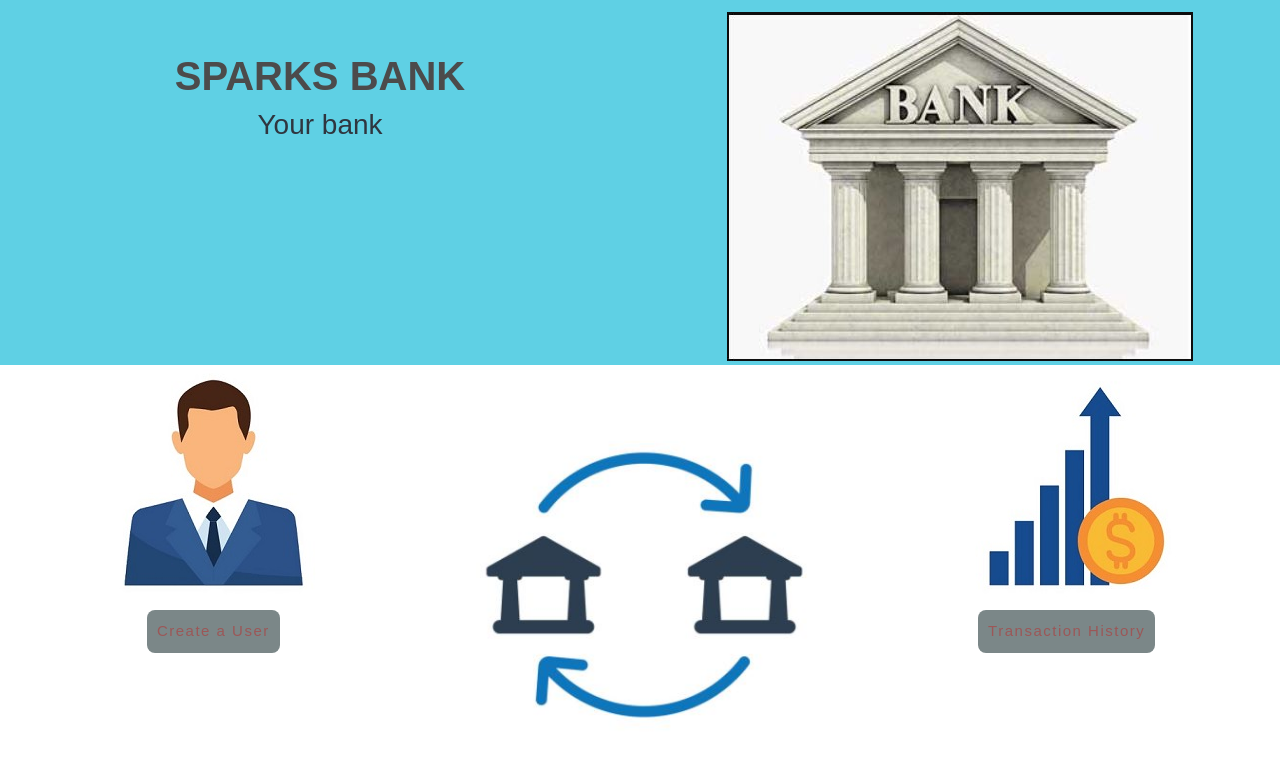
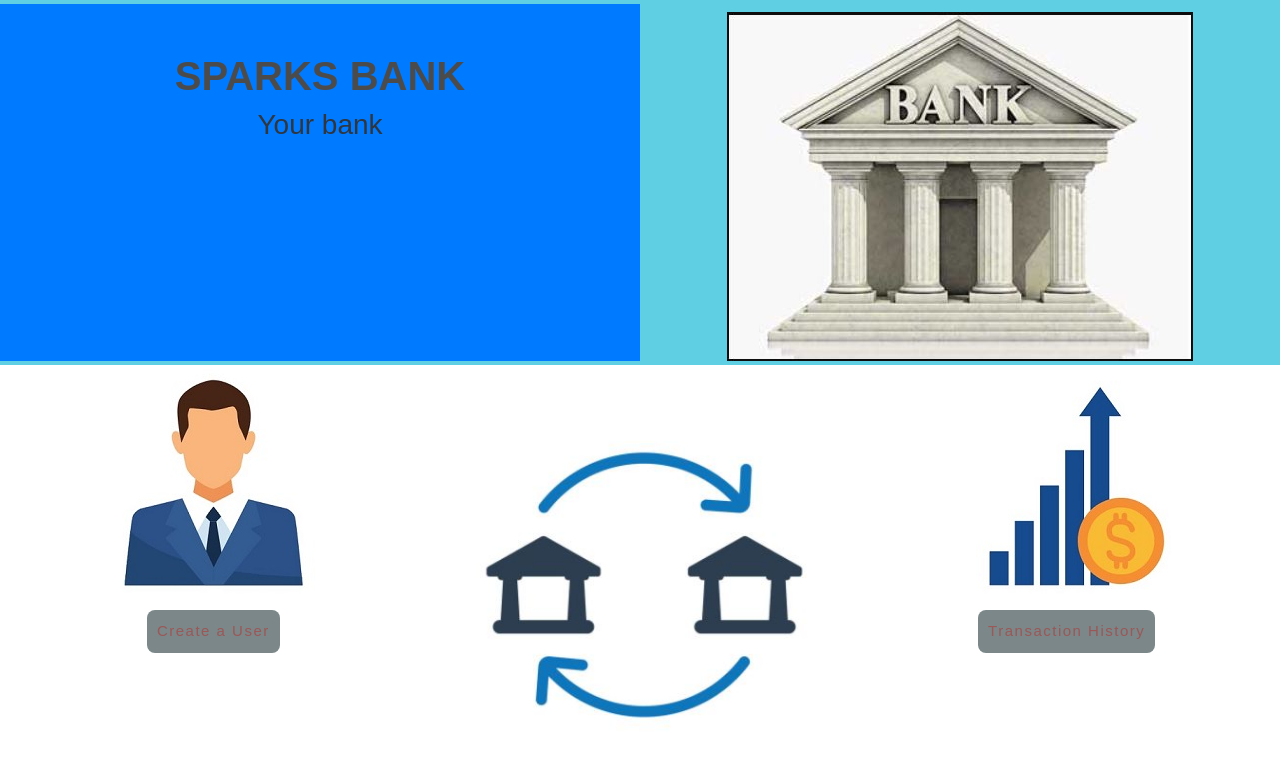
Before and after one commit to kamlesh1807/The-Spark-Foundation, a PHP site: page / in a window 1280 px wide. Shown: the part 56-827 px from the top of the page. Run offline with PHP 8.4, Linux system fonts and the light colour scheme.

Commit message:
Update index.php

```diff
--- a/index.php
+++ b/index.php
@@ -21,7 +21,7 @@
       <div class="container-fluid">
       <!-- Introduction section -->
             <div class="row intro py-1">
-              <div class="col-sm-12 col-md">
+              <div class="col-sm-12 col-md bg-primary">
                 <div class="heading text-center my-5">
 
                   <h1>SPARKS BANK</h1>
```
